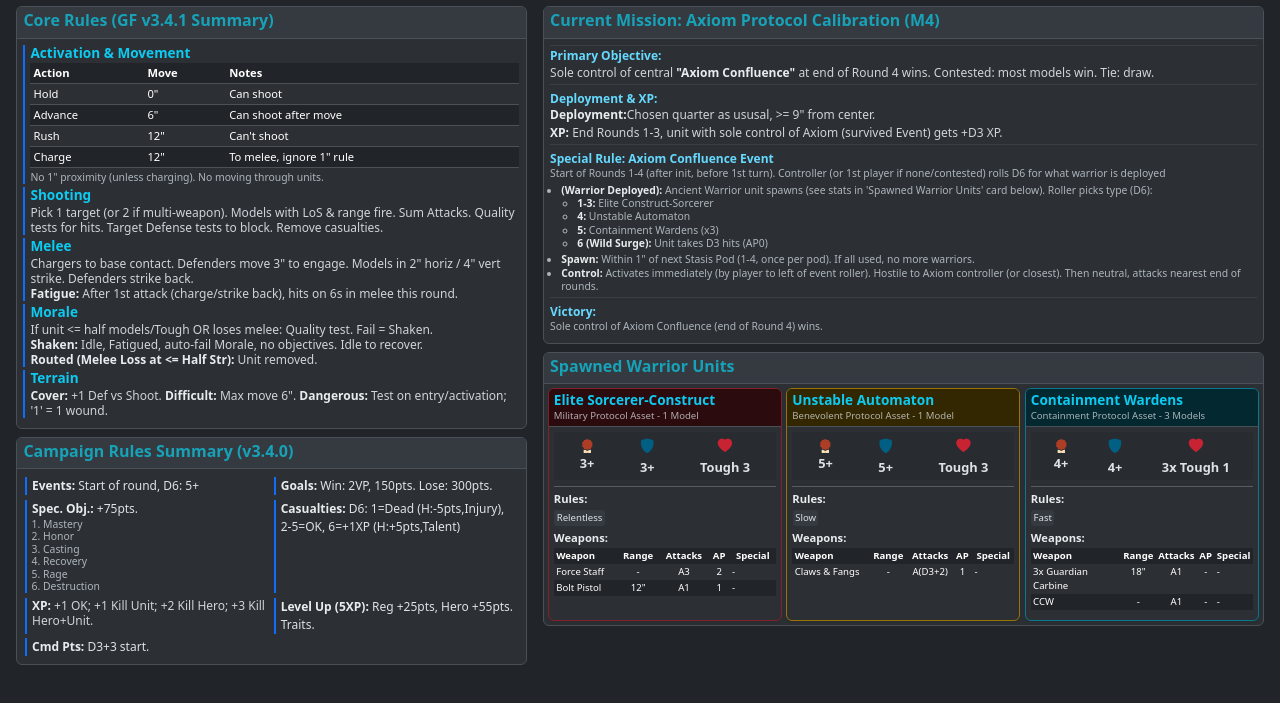
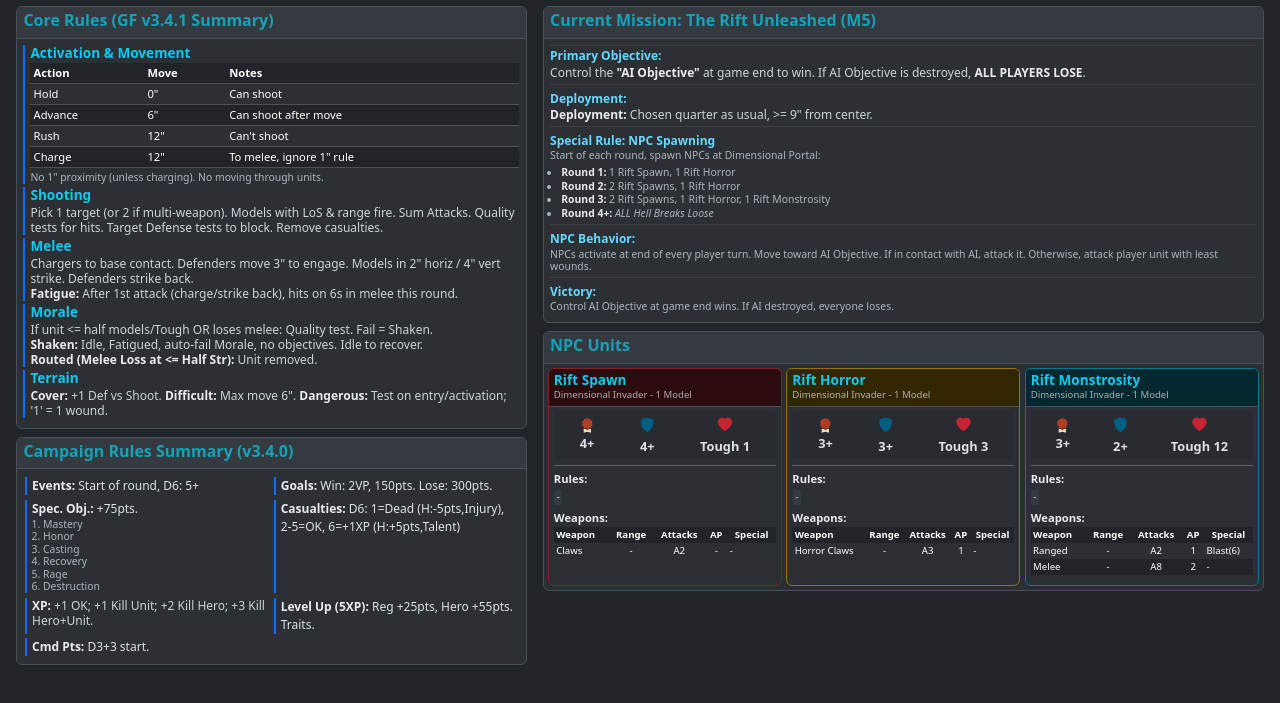
Before and after one commit to Majawat/convergence-protocol2, a website: page quick-ref.html in a window 1280 px wide. Shown: the part 39-742 px from the top of the page. Drawn offline with nearby package versions, Linux system fonts and the light colour scheme.

Commit message:
Refactor: Update current mission details and NPC mechanics in quick reference

```diff
--- a/quick-ref.html
+++ b/quick-ref.html
@@ -386,63 +386,52 @@
             <div class="card current-mission-card">
               <div class="card-header">
                 <h4 class="mb-0 card-title-custom">
-                  Current Mission: Axiom Protocol Calibration (M4)
+                  Current Mission: The Rift Unleashed (M5)
                 </h4>
               </div>
               <div class="card-body">
                 <div class="mission-section pt-0 mt-0">
                   <h6>Primary Objective:</h6>
                   <p>
-                    Sole control of central <strong>"Axiom Confluence"</strong> at end of Round 4
-                    wins. Contested: most models win. Tie: draw.
+                    Control the <strong>"AI Objective"</strong> at game end to win. If AI Objective
+                    is destroyed, <strong>ALL PLAYERS LOSE</strong>.
                   </p>
                 </div>
                 <div class="mission-section">
-                  <h6>Deployment & XP:</h6>
-                  <p><strong>Deployment:</strong>Chosen quarter as ususal, >= 9" from center.</p>
-                  <p>
-                    <strong>XP:</strong> End Rounds 1-3, unit with sole control of Axiom (survived
-                    Event) gets +D3 XP.
+                  <h6>Deployment:</h6>
+                  <p><strong>Deployment:</strong> Chosen quarter as usual, >= 9" from center.</p>
+                </div>
+                <div class="mission-section">
+                  <h6>Special Rule: NPC Spawning</h6>
+                  <p class="small-text mb-1">
+                    Start of each round, spawn NPCs at Dimensional Portal:
+                  </p>
+                  <ul class="small-text">
+                    <li><strong>Round 1:</strong> 1 Rift Spawn, 1 Rift Horror</li>
+                    <li><strong>Round 2:</strong> 2 Rift Spawns, 1 Rift Horror</li>
+                    <li><strong>Round 3:</strong> 2 Rift Spawns, 1 Rift Horror, 1 Rift Monstrosity</li>
+                    <li><strong>Round 4+:</strong> <em>ALL Hell Breaks Loose</em></li>
+                  </ul>
+                </div>
+                <div class="mission-section">
+                  <h6>NPC Behavior:</h6>
+                  <p class="small-text">
+                    NPCs activate at end of every player turn. Move toward AI Objective. If in
+                    contact with AI, attack it. Otherwise, attack player unit with least wounds.
                   </p>
                 </div>
                 <div class="mission-section">
-                  <h6>Special Rule: Axiom Confluence Event</h6>
-                  <p class="small-text mb-1">
-                    Start of Rounds 1-4 (after init, before 1st turn). Controller (or 1st player if
-                    none/contested) rolls D6 for what warrior is deployed
+                  <h6>Victory:</h6>
+                  <p class="small-text">
+                    Control AI Objective at game end wins. If AI destroyed, everyone loses.
                   </p>
-                  <ul class="small-text">
-                    <li>
-                      <strong>(Warrior Deployed):</strong> Ancient Warrior unit spawns (see stats in
-                      'Spawned Warrior Units' card below). Roller picks type (D6):
-                      <ul class="ps-3">
-                        <li><strong>1-3:</strong> Elite Construct-Sorcerer</li>
-                        <li><strong>4:</strong> Unstable Automaton</li>
-                        <li><strong>5:</strong> Containment Wardens (x3)</li>
-                        <li><strong>6 (Wild Surge):</strong> Unit takes D3 hits (AP0)</li>
-                      </ul>
-                    </li>
-                    <li class="mt-1">
-                      <strong>Spawn:</strong> Within 1" of next Stasis Pod (1-4, once per pod). If
-                      all used, no more warriors.
-                    </li>
-                    <li>
-                      <strong>Control:</strong> Activates immediately (by player to left of event
-                      roller). Hostile to Axiom controller (or closest). Then neutral, attacks
-                      nearest end of rounds.
-                    </li>
-                  </ul>
-                </div>
-                <div class="mission-section">
-                  <h6>Victory:</h6>
-                  <p class="small-text">Sole control of Axiom Confluence (end of Round 4) wins.</p>
                 </div>
               </div>
             </div>
 
             <div class="card mt-2">
               <div class="card-header">
-                <h4 class="mb-0 card-title-custom">Spawned Warrior Units</h4>
+                <h4 class="mb-0 card-title-custom">NPC Units</h4>
               </div>
               <div class="card-body p-1">
                 <div class="row gx-1 gy-1 spawned-warriors-row">
@@ -450,9 +439,80 @@
                     <div class="card warrior-unit-card shadow-sm border-danger-subtle">
                       <div class="card-header bg-danger-subtle text-dark">
                         <div class="unit-card-header-content">
-                          <h5 class="mb-0 card-title-custom">Elite Sorcerer-Construct</h5>
+                          <h5 class="mb-0 card-title-custom">Rift Spawn</h5>
                           <small class="text-muted d-block"
-                            >Military Protocol Asset - 1 Model</small
+                            >Dimensional Invader - 1 Model</small
+                          >
+                        </div>
+                      </div>
+                      <div class="card-body">
+                        <div class="effective-stats">
+                          <div class="stat-item" title="Quality">
+                            <svg
+                              class="stat-icon lg-stat-icon"
+                              xmlns="http://www.w3.org/2000/svg"
+                              viewBox="0 0 16 16"
+                              fill="currentColor">
+                              <title>Quality</title>
+                              <path
+                                style="fill: #ad3e25"
+                                d="m8 0 1.669.864 1.858.282.842 1.68 1.337 1.32L13.4 6l.306 1.854-1.337 1.32-.842 1.68-1.858.282L8 12l-1.669-.864-1.858-.282-.842-1.68-1.337-1.32L2.6 6l-.306-1.854 1.337-1.32.842-1.68L6.331.864z" />
+                              <path
+                                style="fill: #f9ddb7"
+                                d="M4 11.794V16l4-1 4 1v-4.206l-2.018.306L8 13.126 6.018 12.1z" />
+                            </svg>
+                            <span>4+</span>
+                          </div>
+                          <div class="stat-item" title="Defense">
+                            <i class="bi bi-shield-fill stat-icon" style="color: #005f83"></i
+                            ><span>4+</span>
+                          </div>
+                          <div class="stat-item" title="Toughness">
+                            <i class="bi bi-heart-fill stat-icon" style="color: #c82333"></i
+                            ><span>Tough 1</span>
+                          </div>
+                        </div>
+                        <hr class="my-1" />
+                        <div class="details-section">
+                          <div class="mb-1">
+                            <strong class="d-block">Rules:</strong>
+                            <span class="rules-list-item">-</span>
+                          </div>
+                          <div>
+                            <strong class="d-block">Weapons:</strong>
+                            <table
+                              class="table table-sm table-borderless table-striped mb-0 weapon-table">
+                              <thead>
+                                <tr>
+                                  <th>Weapon</th>
+                                  <th class="text-center">Range</th>
+                                  <th class="text-center">Attacks</th>
+                                  <th class="text-center">AP</th>
+                                  <th class="text-center">Special</th>
+                                </tr>
+                              </thead>
+                              <tbody>
+                                <tr>
+                                  <td>Claws</td>
+                                  <td class="text-center">-</td>
+                                  <td class="text-center">A2</td>
+                                  <td class="text-center">-</td>
+                                  <td>-</td>
+                                </tr>
+                              </tbody>
+                            </table>
+                          </div>
+                        </div>
+                      </div>
+                    </div>
+                  </div>
+                  <div class="col-md-4">
+                    <div class="card warrior-unit-card shadow-sm border-warning-subtle">
+                      <div class="card-header bg-warning-subtle text-dark">
+                        <div class="unit-card-header-content">
+                          <h5 class="mb-0 card-title-custom">Rift Horror</h5>
+                          <small class="text-muted d-block"
+                            >Dimensional Invader - 1 Model</small
                           >
                         </div>
                       </div>
@@ -487,7 +547,7 @@
                         <div class="details-section">
                           <div class="mb-1">
                             <strong class="d-block">Rules:</strong>
-                            <span class="rules-list-item">Relentless</span>
+                            <span class="rules-list-item">-</span>
                           </div>
                           <div>
                             <strong class="d-block">Weapons:</strong>
@@ -504,16 +564,9 @@
                               </thead>
                               <tbody>
                                 <tr>
-                                  <td>Force Staff</td>
+                                  <td>Horror Claws</td>
                                   <td class="text-center">-</td>
                                   <td class="text-center">A3</td>
-                                  <td class="text-center">2</td>
-                                  <td>-</td>
-                                </tr>
-                                <tr>
-                                  <td>Bolt Pistol</td>
-                                  <td class="text-center">12"</td>
-                                  <td class="text-center">A1</td>
                                   <td class="text-center">1</td>
                                   <td>-</td>
                                 </tr>
@@ -525,12 +578,12 @@
                     </div>
                   </div>
                   <div class="col-md-4">
-                    <div class="card warrior-unit-card shadow-sm border-warning-subtle">
-                      <div class="card-header bg-warning-subtle text-dark">
+                    <div class="card warrior-unit-card shadow-sm border-info-subtle">
+                      <div class="card-header bg-info-subtle text-dark">
                         <div class="unit-card-header-content">
-                          <h5 class="mb-0 card-title-custom">Unstable Automaton</h5>
+                          <h5 class="mb-0 card-title-custom">Rift Monstrosity</h5>
                           <small class="text-muted d-block"
-                            >Benevolent Protocol Asset - 1 Model</small
+                            >Dimensional Invader - 1 Model</small
                           >
                         </div>
                       </div>
@@ -550,22 +603,22 @@
                                 style="fill: #f9ddb7"
                                 d="M4 11.794V16l4-1 4 1v-4.206l-2.018.306L8 13.126 6.018 12.1z" />
                             </svg>
-                            <span>5+</span>
+                            <span>3+</span>
                           </div>
                           <div class="stat-item" title="Defense">
                             <i class="bi bi-shield-fill stat-icon" style="color: #005f83"></i
-                            ><span>5+</span>
+                            ><span>2+</span>
                           </div>
                           <div class="stat-item" title="Toughness">
                             <i class="bi bi-heart-fill stat-icon" style="color: #c82333"></i
-                            ><span>Tough 3</span>
+                            ><span>Tough 12</span>
                           </div>
                         </div>
                         <hr class="my-1" />
                         <div class="details-section">
                           <div class="mb-1">
                             <strong class="d-block">Rules:</strong>
-                            <span class="rules-list-item">Slow</span>
+                            <span class="rules-list-item">-</span>
                           </div>
                           <div>
                             <strong class="d-block">Weapons:</strong>
@@ -582,88 +635,17 @@
                               </thead>
                               <tbody>
                                 <tr>
-                                  <td>Claws & Fangs</td>
+                                  <td>Ranged</td>
                                   <td class="text-center">-</td>
-                                  <td class="text-center">A(D3+2)</td>
+                                  <td class="text-center">A2</td>
                                   <td class="text-center">1</td>
-                                  <td>-</td>
-                                </tr>
-                              </tbody>
-                            </table>
-                          </div>
-                        </div>
-                      </div>
-                    </div>
-                  </div>
-                  <div class="col-md-4">
-                    <div class="card warrior-unit-card shadow-sm border-info-subtle">
-                      <div class="card-header bg-info-subtle text-dark">
-                        <div class="unit-card-header-content">
-                          <h5 class="mb-0 card-title-custom">Containment Wardens</h5>
-                          <small class="text-muted d-block"
-                            >Containment Protocol Asset - 3 Models</small
-                          >
-                        </div>
-                      </div>
-                      <div class="card-body">
-                        <div class="effective-stats">
-                          <div class="stat-item" title="Quality">
-                            <svg
-                              class="stat-icon lg-stat-icon"
-                              xmlns="http://www.w3.org/2000/svg"
-                              viewBox="0 0 16 16"
-                              fill="currentColor">
-                              <title>Quality</title>
-                              <path
-                                style="fill: #ad3e25"
-                                d="m8 0 1.669.864 1.858.282.842 1.68 1.337 1.32L13.4 6l.306 1.854-1.337 1.32-.842 1.68-1.858.282L8 12l-1.669-.864-1.858-.282-.842-1.68-1.337-1.32L2.6 6l-.306-1.854 1.337-1.32.842-1.68L6.331.864z" />
-                              <path
-                                style="fill: #f9ddb7"
-                                d="M4 11.794V16l4-1 4 1v-4.206l-2.018.306L8 13.126 6.018 12.1z" />
-                            </svg>
-                            <span>4+</span>
-                          </div>
-                          <div class="stat-item" title="Defense">
-                            <i class="bi bi-shield-fill stat-icon" style="color: #005f83"></i
-                            ><span>4+</span>
-                          </div>
-                          <div class="stat-item" title="Toughness">
-                            <i class="bi bi-heart-fill stat-icon" style="color: #c82333"></i
-                            ><span>3x Tough 1</span>
-                          </div>
-                        </div>
-                        <hr class="my-1" />
-                        <div class="details-section">
-                          <div class="mb-1">
-                            <strong class="d-block">Rules:</strong>
-                            <span class="rules-list-item">Fast</span>
-                          </div>
-                          <div>
-                            <strong class="d-block">Weapons:</strong>
-                            <table
-                              class="table table-sm table-borderless table-striped mb-0 weapon-table">
-                              <thead>
-                                <tr>
-                                  <th>Weapon</th>
-                                  <th class="text-center">Range</th>
-                                  <th class="text-center">Attacks</th>
-                                  <th class="text-center">AP</th>
-                                  <th class="text-center">Special</th>
-                                </tr>
-                              </thead>
-                              <tbody>
-                                <tr>
-                                  <td>3x Guardian Carbine</td>
-                                  <td class="text-center">18"</td>
-                                  <td class="text-center">A1</td>
-                                  <td class="text-center">-</td>
-                                  <td>-</td>
+                                  <td>Blast(6)</td>
                                 </tr>
                                 <tr>
-                                  <td>CCW</td>
+                                  <td>Melee</td>
                                   <td class="text-center">-</td>
-                                  <td class="text-center">A1</td>
-                                  <td class="text-center">-</td>
+                                  <td class="text-center">A8</td>
+                                  <td class="text-center">2</td>
                                   <td>-</td>
                                 </tr>
                               </tbody>
```
Also changed, not shown: CLAUDE.md (added, +118 -0 lines).
